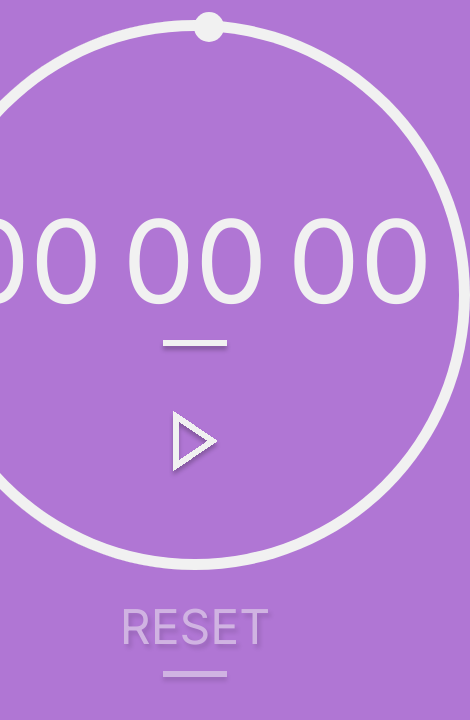
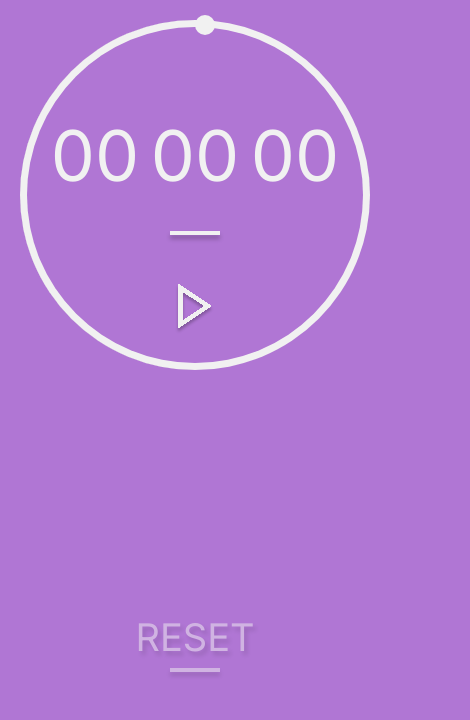
Before and after one commit to enrick-dev/simple-timer, a plain HTML site: page index.html in a window 390 px wide. Shown: the whole page, 470 px wide, since content can reach past the window. Drawn offline with Linux system fonts and the light colour scheme.

Commit message:
update: responsive screens

```diff
--- a/css/style.css
+++ b/css/style.css
@@ -24,6 +24,7 @@ body {
   align-items: center;
   justify-content: center;
 }
+
 /* Barra de progresso */
 .clockContainerCircle {
   width: 550px;
@@ -112,12 +113,23 @@ body {
   color: #f1f1f1;
   display: flex;
 }
-.clockContent .clock h1 {
+.clockInput {
+  background: none;
+  width: 165px;
+  height: 150px;
   margin-top: 80px;
   font-size: 115px;
-  font-weight: 400;
-  box-shadow: black;
-  text-shadow: 3px 4px 4px rgb(0, 0, 0, 25%);
+  border: none;
+  text-align: center;
+  color: #f1f1f1;
+  outline: 0;
+}
+.clockInput::placeholder {
+  font-size: 115px;
+  color: #f1f1f1;
+}
+.clockInput::after {
+  border: none;
 }
 .retangleBarClock {
   background-color: #f1f1f1;
@@ -168,26 +180,119 @@ body {
   transition: 0.1s;
 }
 
-.clockInput {
-  background: none;
-  width: 165px;
-  height: 150px;
-  margin-top: 80px;
-  font-size: 115px;
-  border: none;
-  text-align: center;
-  color: #f1f1f1;
-  outline: 0;
-}
-.clockInput::placeholder {
-  font-size: 115px;
-  color: #f1f1f1;
-}
-.clockInput::after {
-  border: none;
-}
+
 input::-webkit-outer-spin-button,
 input::-webkit-inner-spin-button {
   -webkit-appearance: none;
   margin: 0;
 }
+
+
+@media(max-width: 590px) {
+  .clockContainerCircle {
+    width: 450px;
+    height: 450px;
+  }
+  .miniCircle {
+    width: 25px;
+    height: 25px;
+  }
+  .clockInput {
+    width: 135px;
+    height: 150px;
+    margin-top: 40px;
+    font-size: 95px;
+  }
+  .clockInput::placeholder {
+    font-size: 95px;
+  }
+  .retangleBarClock {
+    width: 60px;
+    height: 5px;
+    margin-top: 4px;
+    margin-bottom: 4rem;
+  }
+  .playPause #start img {
+    width: 85%;
+  }
+  .buttons #buttonReset {
+    font-size: 42px;
+  }
+  .buttons #retangleBarReset {
+    width: 60px;
+    height: 5px;
+    margin-top: 10px;
+  }
+}
+@media(max-width: 490px) {
+  .clockContainerCircle {
+    width: 350px;
+    height: 350px;
+  }
+  .miniCircle {
+    width: 20px;
+    height: 20px;
+  }
+  .clockInput {
+    width: 100px;
+    height: 150px;
+    margin-top: 30px;
+    font-size: 70px;
+  }
+  .clockInput::placeholder {
+    font-size: 70px;
+  }
+  .retangleBarClock {
+    width: 50px;
+    height: 4px;
+    margin-top: 0px;
+    margin-bottom: 3rem;
+  }
+  .playPause #start img {
+    width: 75%;
+  }
+  .buttons #buttonReset {
+    font-size: 38px;
+  }
+  .buttons #retangleBarReset {
+    width: 50px;
+    height: 4px;
+    margin-top: 8px;
+  }
+}
+@media(max-width: 365px) {
+  .clockContainerCircle {
+    width: 300px;
+    height: 300px;
+  }
+  .miniCircle {
+    width: 15px;
+    height: 15px;
+  }
+  .clockInput {
+    width: 90px;
+    height: 150px;
+    margin-top: 30px;
+    font-size: 65px;
+  }
+  .clockInput::placeholder {
+    font-size: 65px;
+  }
+  .retangleBarClock {
+    width: 45px;
+    height: 3.5px;
+    margin-top: 0px;
+    margin-bottom: 2rem;
+  }
+  .playPause #start img {
+    width: 68%;
+  }
+  .buttons #buttonReset {
+    font-size: 35px;
+  }
+  .buttons #retangleBarReset {
+    width: 45px;
+    height: 3.5px;
+    margin-top: 10px;
+  }
+}
```
